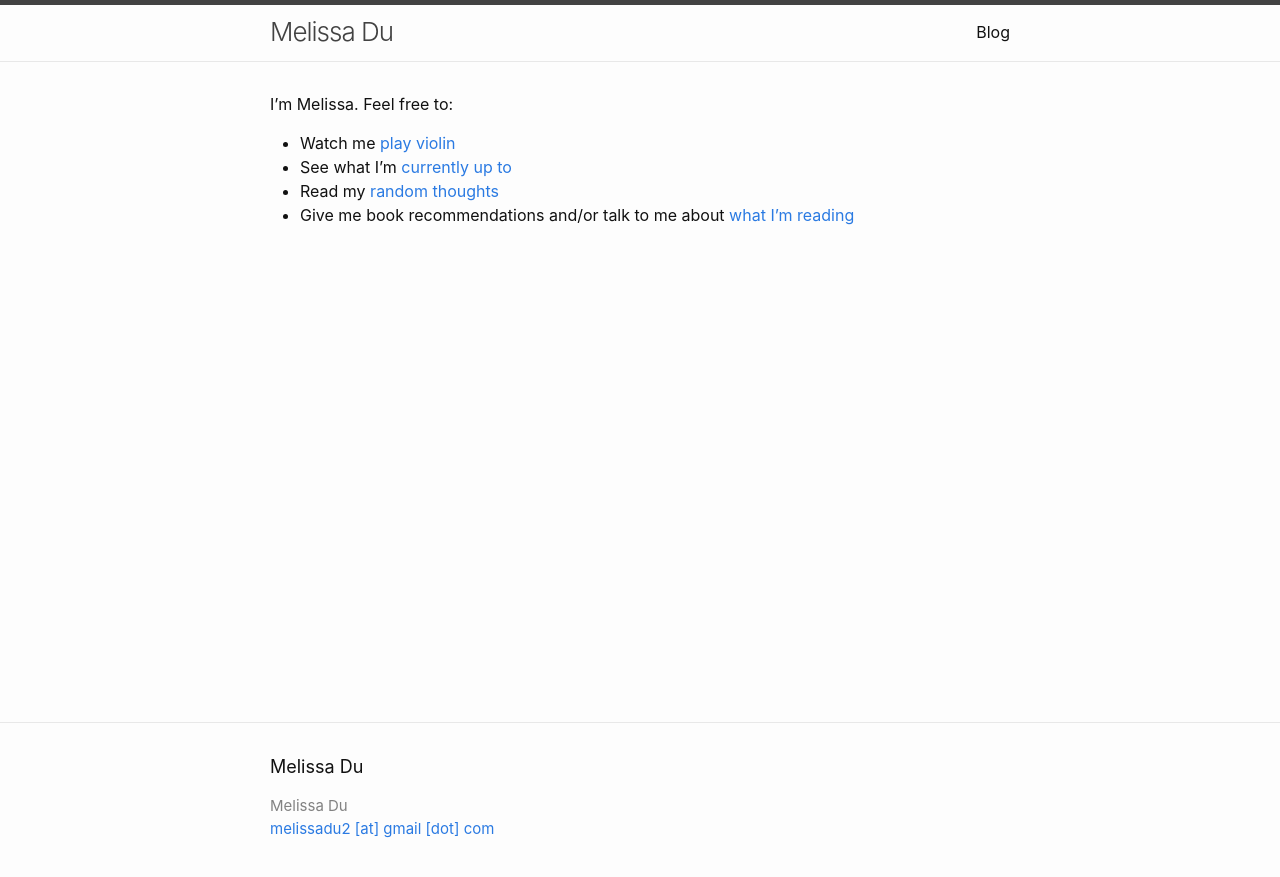
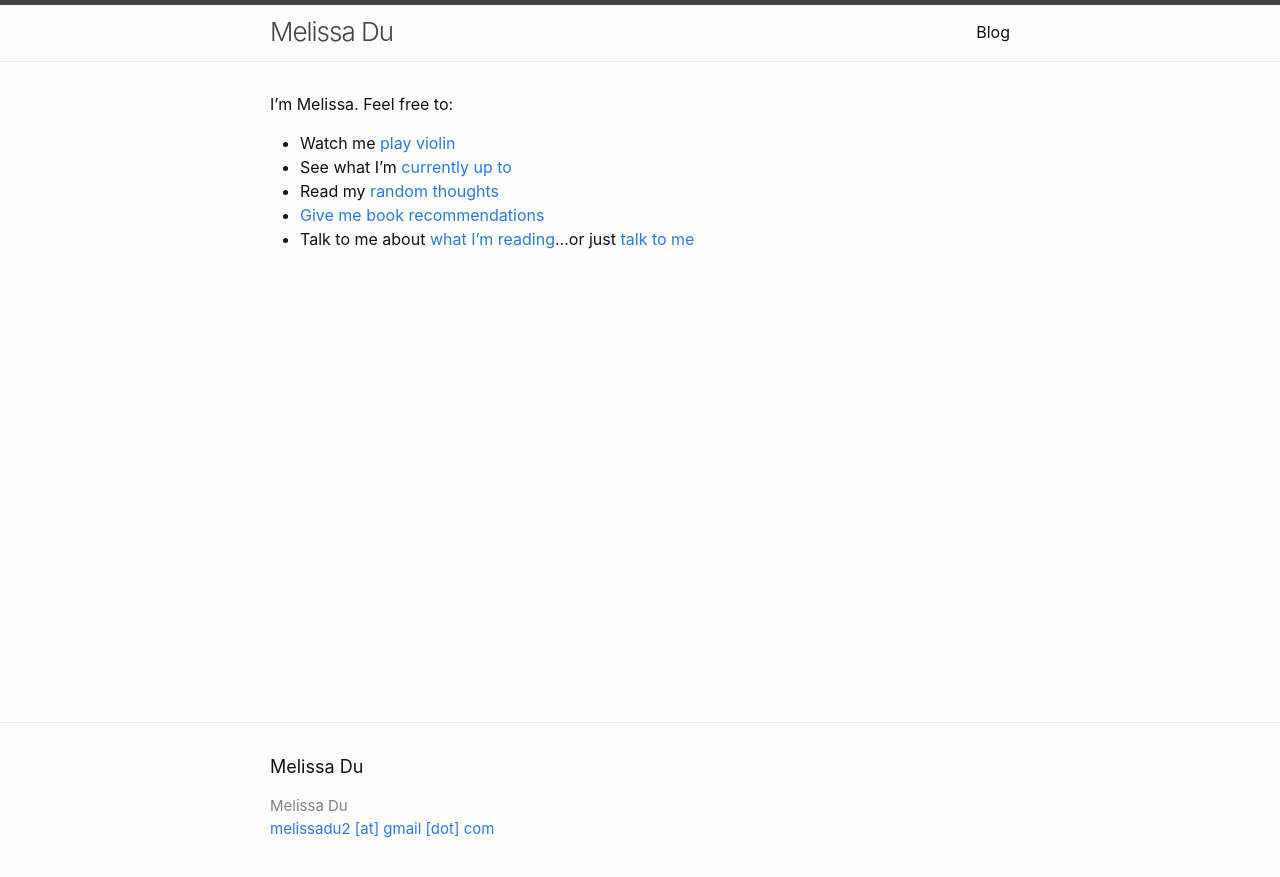
Before and after one commit to melissadu/melissadu.github.io, a Jekyll site: the page built from index.md, in a window 1280 px wide. Shown: the top 877 px of the page. Built offline with Jekyll 4.4.1, drawn with Linux system fonts in a browser that asks for light colours.

Commit message:
updating

```diff
--- a/index.md
+++ b/index.md
@@ -13,4 +13,5 @@ I'm Melissa. Feel free to:
 * Watch me [play violin](https://www.youtube.com/user/asiansarentnerdy)
 * See what I'm [currently up to](https://www.linkedin.com/in/mdu96)
 * Read my [random thoughts](https://www.twitter.com/melissadooo)
-* Give me book recommendations and/or talk to me about [what I'm reading](https://www.goodreads.com/user/show/30668519-melissa-du)
+* [Give me book recommendations](https://goo.gl/forms/uGmI990JrHOLaAtF2)
+* Talk to me about [what I'm reading](https://www.goodreads.com/user/show/30668519-melissa-du)...or just [talk to me](https://goo.gl/forms/NhlU0xLjPVSCaWxq2)
```
